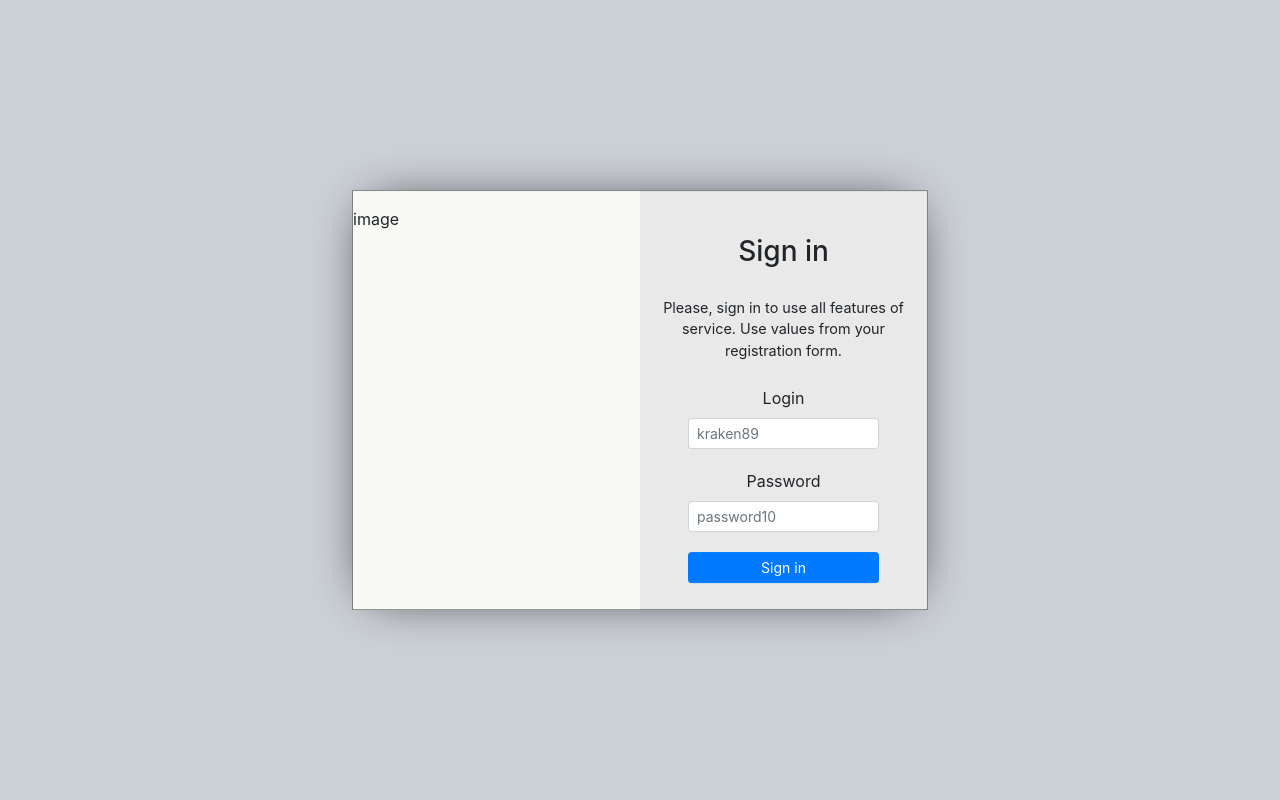
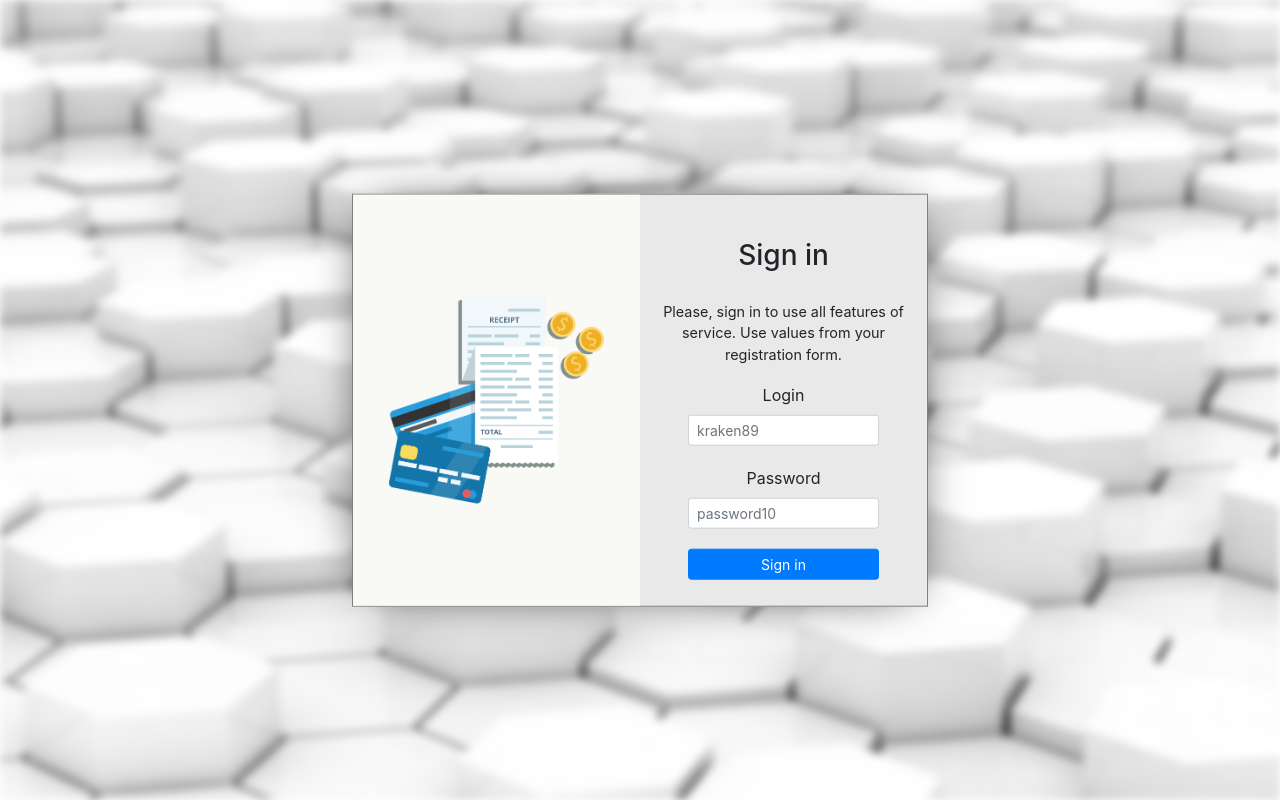
Before and after one commit to bodynar/html.pages, a plain HTML site: page pages/login/login.html in a window 1280 px wide. Drawn offline with nearby package versions, Linux system fonts and the light colour scheme.

Commit message:
finish login page

```diff
--- a/pages/login/login.css
+++ b/pages/login/login.css
@@ -10,16 +10,15 @@ body {
 }
 
 .bg-container .bg-image {
-    /* background-image: url('./background-2.jpg'); */
+    background-image: url('./background-01.jpg');
     background-color: #CCD0D7;
     height: 100%;
     overflow-y: hidden;
-    /* position: relative; */
-    /* filter: blur(4px);
+    filter: blur(4px);
     -webkit-filter: blur(4px);
     background-position: center;
     background-repeat: no-repeat;
-    background-size: cover; */
+    background-size: cover;
 }
 
 .auth-container {
@@ -52,13 +51,14 @@ body {
 .auth-container .auth-card .auth-image {
     width: 50%;
     background-color: #F9FAF5;
+    display: flex;
 }
-
-.auth-container .auth-card .auth-image #img {
-    width: 100%;
-    height: 100%;
+.auth-container .auth-card .auth-image img {
+    height: auto;
+    width: 75%;
     margin: auto;
     display: block;
+    user-select: none;
 }
 
 .auth-container .auth-card .auth-form {
@@ -68,7 +68,6 @@ body {
     flex-direction: column;
     margin: auto;
 }
-
 .auth-container .auth-card .auth-form .info {
     text-align: center;
 }
@@ -77,8 +76,8 @@ body {
 }
 .auth-container .auth-card .auth-form .info p {
     font-size: 0.9em;
+    margin-bottom: 0.5em;
 }
-
 
 .auth-container .auth-card .auth-form .form-row {
     margin: 5px 3em;
@@ -86,7 +85,6 @@ body {
     display: flex;
     flex-direction: column;
 }
-
 .auth-container .auth-card .auth-form .form-row label {
     margin-bottom: 0.5em;
     font-size: 1em;
--- a/pages/login/login.html
+++ b/pages/login/login.html
@@ -13,7 +13,7 @@
         <div class="auth-container">
             <div class="auth-card">
                 <div class="auth-image">
-                    <div id='img'>image</div>
+                    <img src="image-01.png" alt="Payments logo">
                 </div>
                 <div class="auth-form">
                     <div class="info">
```
Also changed, not shown: pages/login/background-01.jpg (added), pages/login/image-01.png (added).
